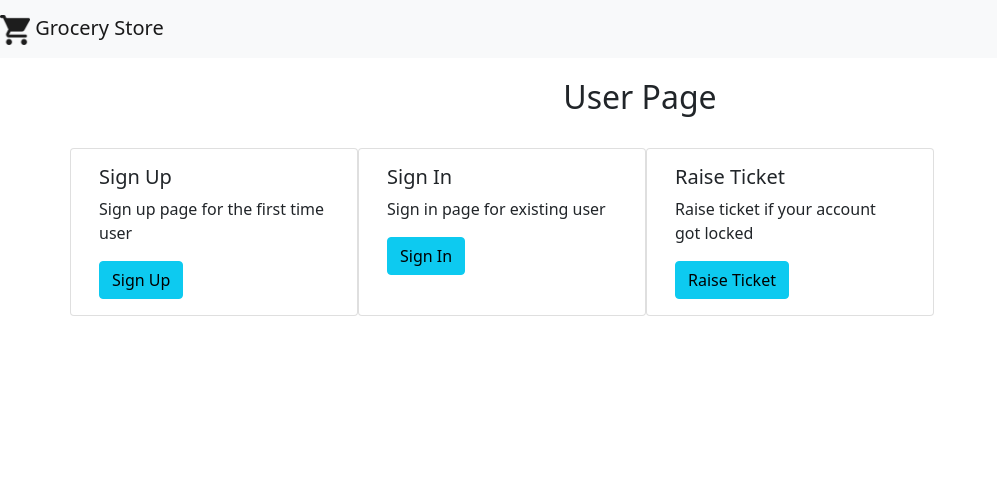
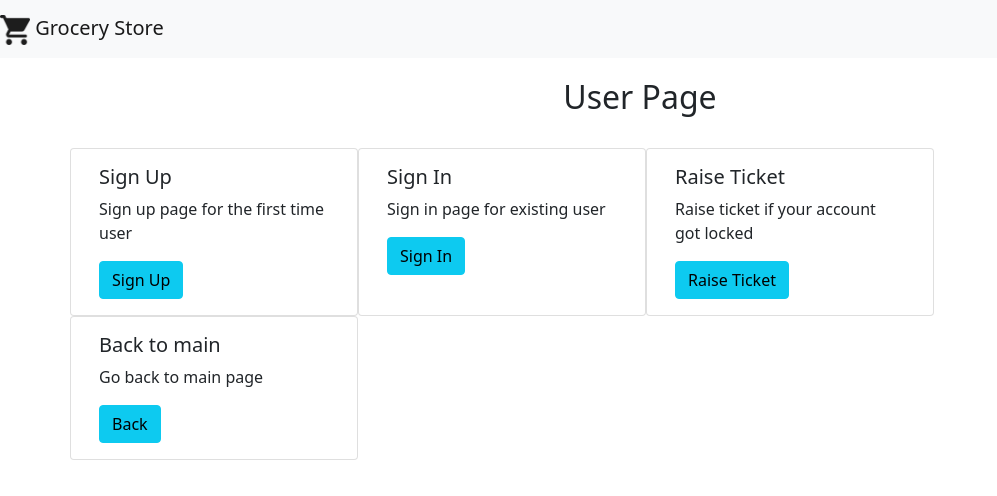
Before and after one commit to Chandradeb/1973344-chandra-meanstack-training-capstone-project, an Angular app in the folder Frontend/captsone-project/: page /user-main in a window 1280 px wide. Shown: the top 496 px of the page, without its empty margins (0-997 px from the left). Built offline with nearby package versions, Linux system fonts and the light colour scheme.

Commit message:
added back button

```diff
--- a/Frontend/captsone-project/src/app/user/user-main/user-main.component.html
+++ b/Frontend/captsone-project/src/app/user/user-main/user-main.component.html
@@ -31,6 +31,14 @@
                         <button (click)="raiseticket()" class="btn btn-info">Raise Ticket</button>
                     </div>
                 </div>
+
+                <div class="card" style="width: 18rem;">
+                    <div class="card-body">
+                        <h5 class="card-title">Back to main</h5>
+                        <p class="card-text">Go back to main page</p>
+                        <button (click)="back()" class="btn btn-info">Back</button>
+                    </div>
+                </div>
             </div>
         </div>
     </div>
--- a/Frontend/captsone-project/src/app/user/user-main/user-main.component.ts
+++ b/Frontend/captsone-project/src/app/user/user-main/user-main.component.ts
@@ -21,4 +21,7 @@ export class UserMainComponent implements OnInit {
   raiseticket(){
     this.router.navigate(["raise-ticket"]);
   }
+  back(){
+    this.router.navigate(["main-page"]);
+  }
 }
```
